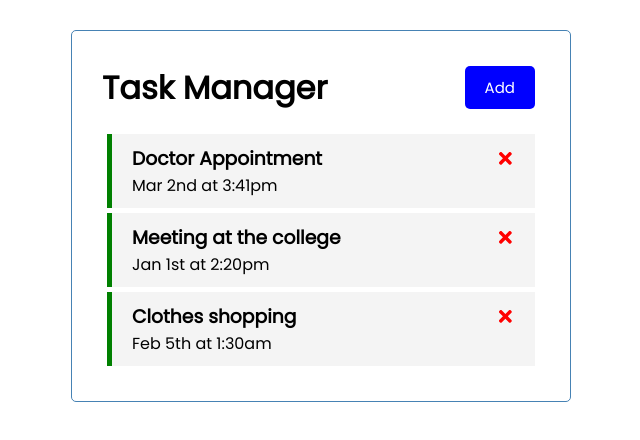
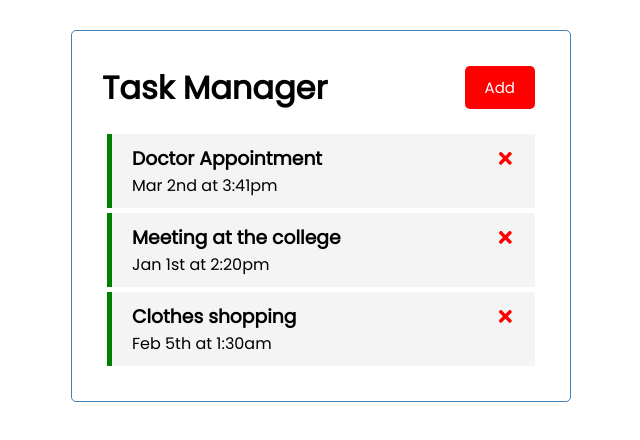
Before and after one commit to shubham-pal-au9/project_task_tracker, a React (Create React App) app in the folder react-task-tracker/: page / in a window 1280 px wide. Shown: the top 440 px of the page, without its empty margins (319-959 px from the left). Built offline with nearby package versions, Linux system fonts and the light colour scheme.

Commit message:
Updated_header

```diff
--- a/react-task-tracker/src/App.js
+++ b/react-task-tracker/src/App.js
@@ -42,14 +42,14 @@
   // Toggle Reminder
   const toggleReminder = (id) => {
     setTasks(tasks.map((task) => task.id === id ? { ...task, reminder: !task.reminder } : task
-
     ))
   }
 
 
   return (
     <div className="container">
-      <Header onAdd={() => setShowAddTask(!showAddTask)}/>
+      <Header onAdd={() => setShowAddTask(!showAddTask)}
+      showAdd={showAddTask}/>
       {showAddTask && <AddTask onAdd={addTask}/>}
       {tasks.length > 0 ? <Tasks tasks={tasks} onDelete={deleteTask} onToggle={toggleReminder}/> :'No tasks to display'}
     </div>
--- a/react-task-tracker/src/components/Header.js
+++ b/react-task-tracker/src/components/Header.js
@@ -1,11 +1,13 @@
 import PropTypes from 'prop-types';
 import Button from './Button';
-const Header = ({title,onAdd}) => {
+const Header = ({title,onAdd, showAdd}) => {
 
     return (
         <header className = 'header'>
             <h1>{title}</h1>
-            <Button color='blue' text='Add' onClick={onAdd} />
+            <Button
+            color={showAdd ? 'blue' : 'red'} text={showAdd ? 'Close' : 'Add'} onClick={onAdd}
+            />
         </header>
     )
 }
```
